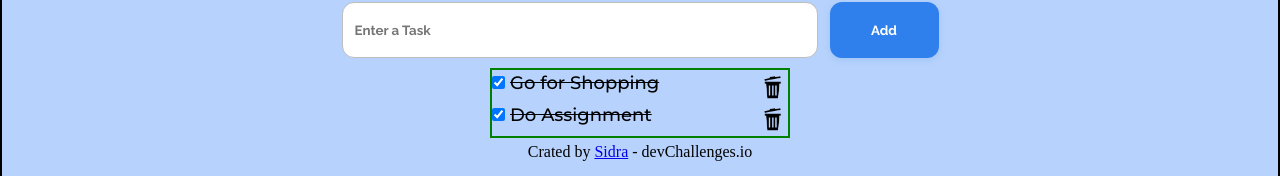
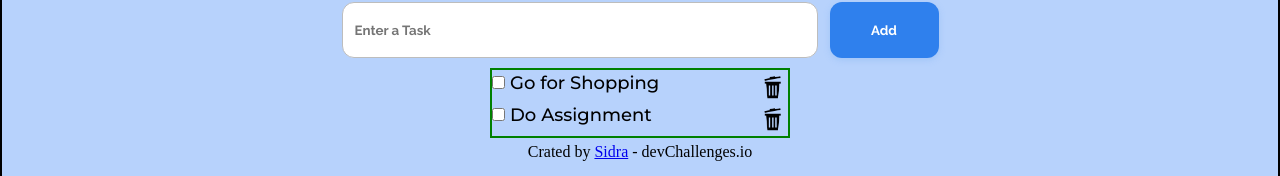
Before and after one commit to sidramwaseem/toDoList, a React (Create React App) app: page /all in a window 1280 px wide. Shown: the part 244-420 px from the top of the page. Built offline with nearby package versions, Linux system fonts and the light colour scheme.

Commit message:
Update App.jsx

```diff
--- a/src/App.jsx
+++ b/src/App.jsx
@@ -57,24 +57,27 @@
     setTask(tempTask);
   }
 
-  /* State to toggle the classes when the checkbox is being Clicked */
+  /* State to toggle between the classes when the task is checked*/
 
-  /*
+
   const [checkClass, setCheckClass] = React.useState(false);
   function toggleClass(){
     setCheckClass(prevClass => !prevClass)
   }
-  */
 
-  const [checkClass, setCheckClass] = React.useState([]);
 
-  function toggleClass(id) {
+ /* const [checkClass, setCheckClass] = React.useState([]);
+
+  function toggleClass(index) {
     for (let i = 0; i < task.length; i++) {
-      if (task[i].id === id) {
+      if (task[i].index === index) {
+        checkClass.push(
+          task.isDone,
+        )
         setCheckClass((prevClass) => !prevClass);
       }
     }
-  }
+  } */
 
   return (
     <div className="App">
```
